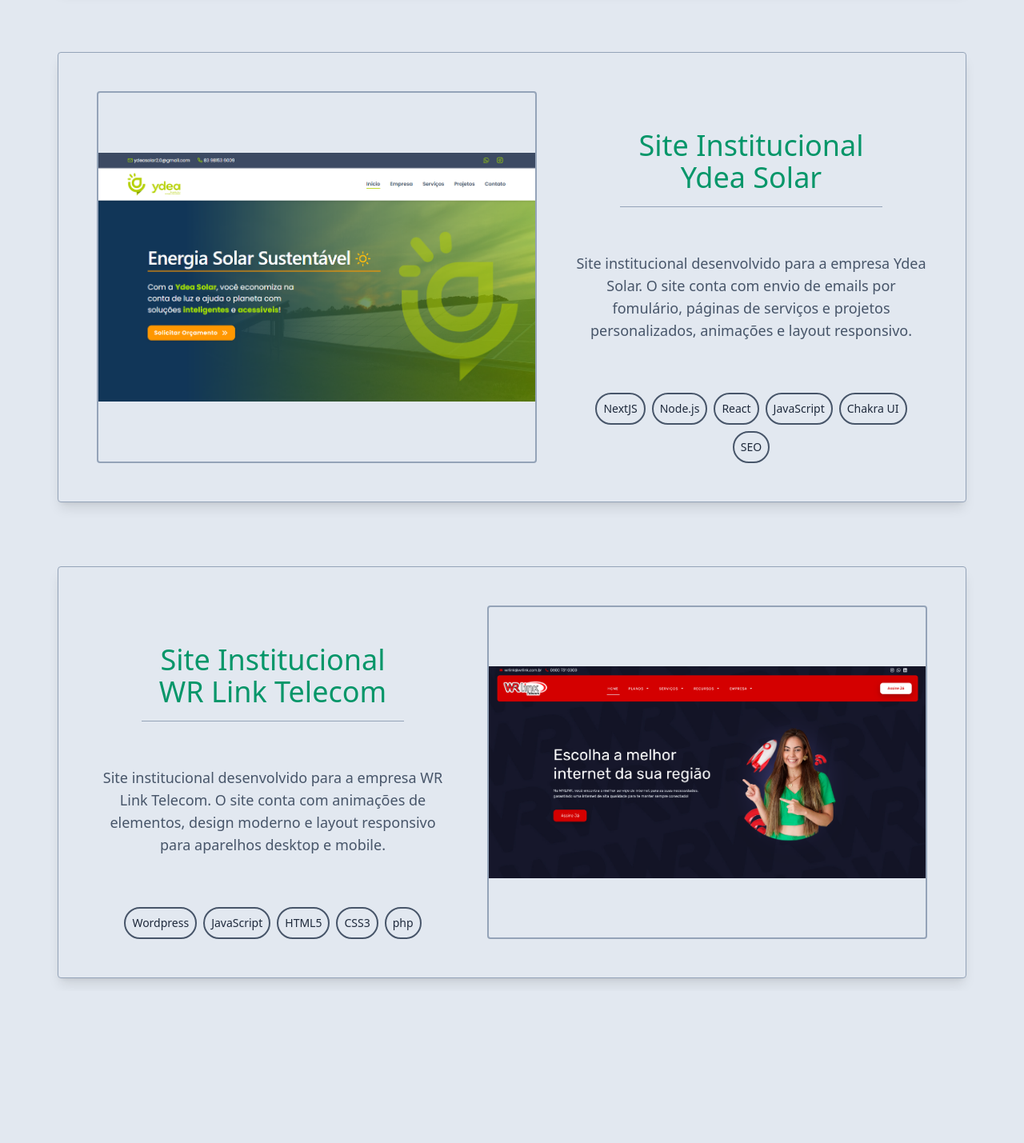
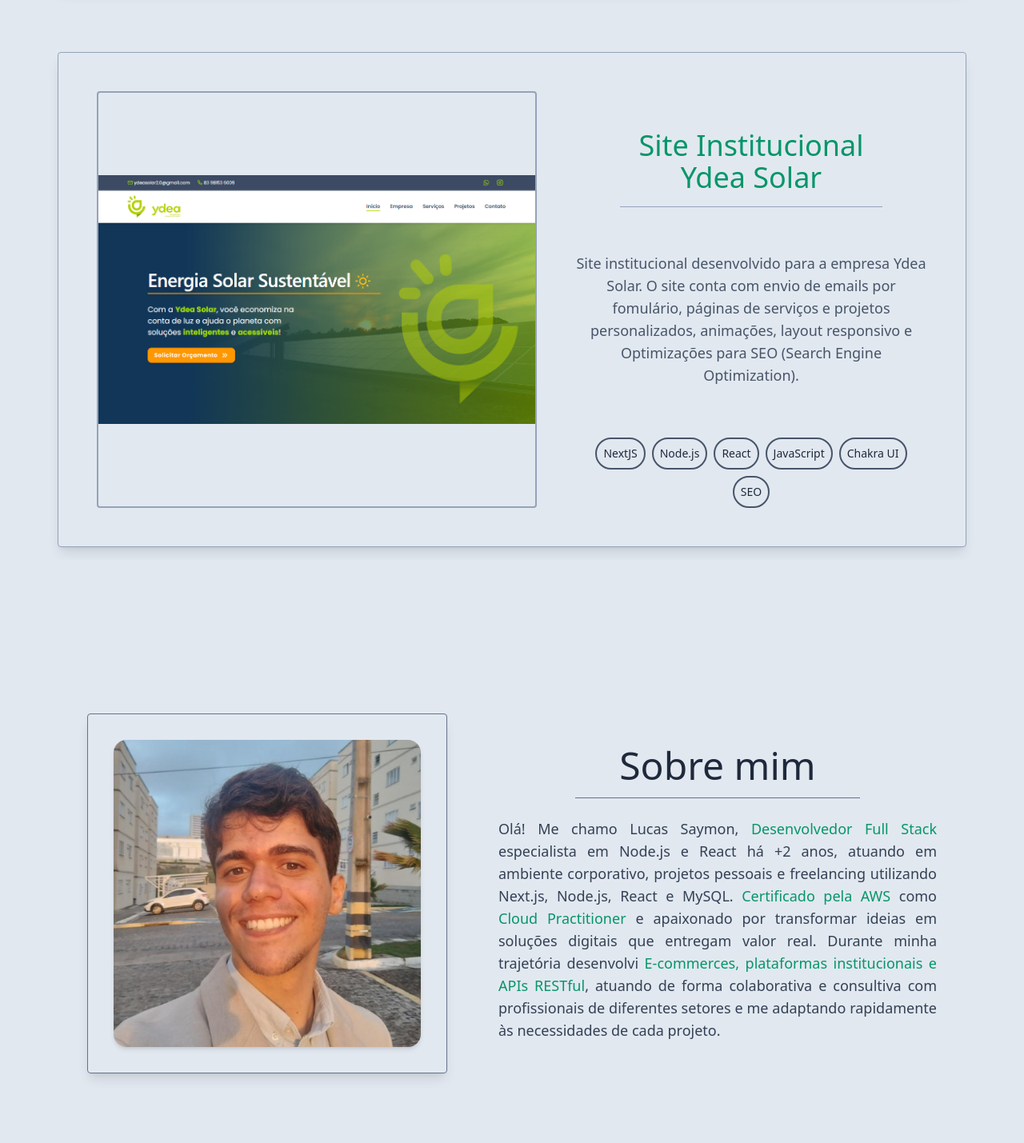
Before and after one commit to lucassaymon1/portfolio, a Next.js app: page / in a window 1280 px wide. Shown: the part 3065-4494 px from the top of the page at 80% size. Built offline with nearby package versions, Linux system fonts and the light colour scheme.

Commit message:
Edit: modify ProjectCard Component to get data from 'src/data/projects'

```diff
--- a/src/components/imgContainer/index.tsx
+++ b/src/components/ProjectCard/index.tsx
@@ -6,47 +6,47 @@
 type ImgContainerProps = {
 	src: string | StaticImageData
 	title: string
-	direction: string
+	direction?: string
 	description: string
 	link: string
 	hasTemplate: boolean
 	personalTags?: boolean
-	project: string
+	tags: string[]
 }
 
-const projectTags: Record<string, string[]> = {
-	foodexplorer: [
-		'ReactJS',
-		'JavaScript',
-		'NodeJS',
-		'JWT',
-		'SQLite',
-		'Styled-Components',
-		'chakra UI',
-		'HTML5',
-		'CSS3'
-	],
-	rocketnotes: [
-		'ReactJS',
-		'JavaScript',
-		'NodeJS',
-		'SQLite',
-		'HTML5',
-		'CSS3',
-		'Styled-Components'
-	],
-	WRlinkpage: ['Wordpress', 'JavaScript', 'HTML5', 'CSS3', 'php'],
-	ydeapage: ['NextJS', 'Node.js', 'React', 'JavaScript', 'Chakra UI', 'SEO']
-}
+// const projectTags: Record<string, string[]> = {
+// 	foodexplorer: [
+// 		'ReactJS',
+// 		'JavaScript',
+// 		'NodeJS',
+// 		'JWT',
+// 		'SQLite',
+// 		'Styled-Components',
+// 		'chakra UI',
+// 		'HTML5',
+// 		'CSS3'
+// 	],
+// 	rocketnotes: [
+// 		'ReactJS',
+// 		'JavaScript',
+// 		'NodeJS',
+// 		'SQLite',
+// 		'HTML5',
+// 		'CSS3',
+// 		'Styled-Components'
+// 	],
+// 	WRlinkpage: ['Wordpress', 'JavaScript', 'HTML5', 'CSS3', 'php'],
+// 	ydeapage: ['NextJS', 'Node.js', 'React', 'JavaScript', 'Chakra UI', 'SEO']
+// }
 
-function ImgContainer({
+function ProjectCard({
 	src,
 	title,
 	direction,
 	description,
 	link,
 	hasTemplate,
-	project
+	tags
 }: ImgContainerProps) {
 	return (
 		<a href={link} target="_blank">
@@ -87,8 +87,8 @@
 							{description}
 						</p>
 						<div className="flex justify-center align-center flex-wrap gap-2">
-							{projectTags[project].map((tag) => (
-								<Tag title={tag} key={`${project}${tag}`} />
+							{tags.map((tag, id) => (
+								<Tag title={tag} key={id} />
 							))}
 						</div>
 					</div>
@@ -98,4 +98,4 @@
 	)
 }
 
-export default ImgContainer
+export default ProjectCard
--- a/src/data/profile.tsx
+++ b/src/data/profile.tsx
@@ -1,6 +1,8 @@
 import Span from '@/components/Span'
+import avatar from '../assets/images/profile.png'
 
 export const profile = {
+	profilePic: avatar,
 	name: 'Lucas Saymon',
 	role: 'Desenvolvedor Full Stack',
 	email: 'lucassaymon.dev@gmail.com',
--- /dev/null
+++ b/src/data/projects.ts
@@ -0,0 +1,57 @@
+import foodexplorer from '../assets/images/foodexplorer.png'
+import rocketnotes from '../assets/images/rocketnotes.png'
+import WRlinkpage from '../assets/images/WRlinkpage.png'
+import ydeapage from '../assets/images/ydeapage.png'
+import { StaticImageData } from 'next/image'
+
+interface projectsProps {
+  title: string
+  link: string
+  imageSrc: string | StaticImageData
+  description: string
+  hasTemplate: boolean
+  tags: string[]
+}
+
+export const projects:projectsProps[] = [
+  {
+    title: "Food Explorer",
+    link: "https://lsfoodexplorer.netlify.app",
+    imageSrc: foodexplorer,
+    description: "Um site que oferece uma interface responsiva e a função de expor um cardápio de pratos de um restaurante de forma online, onde o usuário comum pode pesquisar e visualizar os pratos disponíveis, enquanto os administradores podem cadastrar novos pratos, assim como atualizar e excluir pratos já existentes.",
+    hasTemplate: true,
+    tags: ['ReactJS',
+		'JavaScript',
+		'NodeJS',
+		'JWT',
+		'SQLite',
+		'Styled-Components',
+		'chakra UI',
+		'HTML5',
+		'CSS3']
+  },
+  {
+    title: "Rocket Notes",
+    link: "https://lsrocketnotes.netlify.app",
+    imageSrc: rocketnotes,
+    description: "Uma aplicação web que permite que o usuário crie notas pessoais. O site conta com sistema de cadastro, login e autenticação de usuário, além de funcionalidades de busca por notas já criadas, como filtragem por barra de pesquisa ou por tags.",
+    hasTemplate: true,
+    tags: [
+		'ReactJS',
+		'JavaScript',
+		'NodeJS',
+		'SQLite',
+		'HTML5',
+		'CSS3',
+		'Styled-Components'
+	],
+  },
+  {
+    title: "Site Institucional Ydea Solar",
+    link: "https://ydeasolar.com.br",
+    imageSrc: ydeapage,
+    description: "Site institucional desenvolvido para a empresa Ydea Solar. O site conta com envio de emails por fomulário, páginas de serviços e projetos personalizados, animações, layout responsivo e Optimizações para SEO (Search Engine Optimization).",
+    hasTemplate: false,
+    tags: ['NextJS', 'Node.js', 'React', 'JavaScript', 'Chakra UI', 'SEO']
+  },
+]
--- a/src/pages/index.tsx
+++ b/src/pages/index.tsx
@@ -1,33 +1,24 @@
 import Image from 'next/image'
 import { Inter } from 'next/font/google'
 import { SkillSection } from '@/components/SkillSection'
-import ImgContainer from '@/components/imgContainer'
-import Span from '@/components/Span'
-import foodexplorer from '../assets/images/foodexplorer.png'
-import rocketnotes from '../assets/images/rocketnotes.png'
-import WRlinkpage from '../assets/images/WRlinkpage.png'
-import ydeapage from '../assets/images/ydeapage.png'
 import avatar from '../assets/images/profile.png'
-import { BsMailbox2 } from 'react-icons/bs'
 import { SiMinutemailer } from 'react-icons/si'
-import { GiMailbox } from 'react-icons/gi'
-import { GoMail } from 'react-icons/go'
 import { FiMail } from 'react-icons/fi'
-import { FaPaperPlane } from 'react-icons/fa'
-import { IoIosPaperPlane } from 'react-icons/io'
 import { BsLinkedin, BsGithub } from 'react-icons/bs'
 import { HiDocumentText } from 'react-icons/hi'
 import { NavContactItem, NavPageItem } from '@/components/NavItem'
-import { StaticImageData } from 'next/image'
 import { SectionTitle } from '@/components/SectionTitle'
 
+// data imports
 import { profile } from '../data/profile'
+import { projects } from '../data/projects'
 
-//icons for dark mode
+// icons for dark mode
 import { RiSunFill, RiMoonFill } from 'react-icons/ri'
 import { useEffect, useRef, useState } from 'react'
 import { NavMenu } from '@/components/NavMenu'
 import { Separator } from '@/components/ui/separator'
+import ProjectCard from '@/components/ProjectCard'
 
 const inter = Inter({ subsets: ['latin'] })
 
@@ -40,6 +31,7 @@
 	const contactEmail = 'lucassaymon.dev@gmail.com'
 	const emailRef = useRef<HTMLDivElement | null>(null)
 
+	// Salva o tema preferido do= usuário
 	useEffect(() => {
 		const savedTheme = localStorage.getItem('theme')
 
@@ -55,6 +47,7 @@
 		}
 	}, [])
 
+	// load saved theme
 	useEffect(() => {
 		if (theme === 'dark') {
 			document.documentElement.classList.add('dark')
@@ -63,12 +56,14 @@
 		}
 	}, [theme])
 
+	// changes the theme when user toggle theme button
 	function handleTheme() {
 		const newTheme = theme === 'dark' ? 'light' : 'dark'
 		setTheme(newTheme)
 		localStorage.setItem('theme', newTheme)
 	}
 
+	// copy the email and handle the state of the elements on the #contact section
 	function handleCopyEmail(email: string) {
 		const bgColor = theme === 'dark' ? 'bg-green-dark' : 'bg-green-light'
 		setCopyEmail(email)
@@ -107,11 +102,9 @@
 				</button>
 
 				{/* Header nav */}
-
 				<NavMenu />
 
 				{/* Sessão de apresentação */}
-
 				<div className="flex justify-center align-center flex-col pt-10 dark:text-[lightgray] text-slate-700">
 					<div className="w-full flex justify-between items-center">
 						<h1
@@ -131,7 +124,7 @@
 								target="_blank"
 							>
 								<BsLinkedin
-									className="hover:-translate-y-2 transition-all hover:text-green-300"
+									className="hover:-translate-y-2 transition-all hover:text-emerald-700 dark:hover:text-green-300"
 									size="100%"
 								/>
 							</a>
@@ -142,7 +135,7 @@
 									target="_blank"
 								>
 									<BsGithub
-										className="hover:-translate-y-2 transition-all hover:text-green-300"
+										className="hover:-translate-y-2 transition-all hover:text-emerald-700 dark:hover:text-green-300"
 										size="100%"
 									/>
 								</a>
@@ -153,7 +146,7 @@
 									target="_blank"
 								>
 									<HiDocumentText
-										className="hover:-translate-y-2 transition-all hover:text-green-300"
+										className="hover:-translate-y-2 transition-all hover:text-emerald-700 dark:hover:text-green-300"
 										size="100%"
 									/>
 								</a>
@@ -198,16 +191,13 @@
 			</section>
 			<div className="bg-slate-500 h-1"></div>
 			<div className="dark:bg-slate-900 bg-slate-200">
-				{/* Sessão de Skills */}
-
+				{/* Skills Section */}
 				<section className="pt-24 text-center mb-6 lg:mx-16" id="skills">
 					<SectionTitle title="Habilidades" />
-
 					<SkillSection theme={theme} />
 				</section>
 
-				{/* Sessão de Projetos */}
-
+				{/* Projects section */}
 				<section
 					className=" text-center
 					md:p-12 md:pb-0"
@@ -215,48 +205,22 @@
 				>
 					<SectionTitle title="Projetos" className="mt-20 lg:mt-0" />
 					<div className="flex flex-col gap-16">
-						<ImgContainer
-							link="https://lsfoodexplorer.netlify.app"
-							direction="left"
-							title="Food Explorer"
-							src={foodexplorer}
-							description="Um site que oferece uma interface responsiva e a função de expor um cardápio de pratos de um restaurante de forma online, onde o usuário comum pode pesquisar e visualizar os pratos disponíveis, enquanto os administradores podem cadastrar novos pratos, assim como atualizar e excluir pratos já existentes."
-							hasTemplate={true}
-							project={'foodexplorer'}
-						/>
-						<ImgContainer
-							link="https://lsrocketnotes.netlify.app"
-							direction="right"
-							title="Rocket Notes"
-							src={rocketnotes}
-							description="Uma aplicação web que permite que o usuário crie notas pessoais. O site conta com sistema de cadastro, login e autenticação de usuário, além de funcionalidades de busca por notas já criadas, como filtragem por barra de pesquisa ou por tags."
-							hasTemplate={true}
-							project={'rocketnotes'}
-						/>
-						<ImgContainer
-							link="https://ydeasolar.com.br"
-							direction="left"
-							title="Site Institucional Ydea Solar"
-							src={ydeapage}
-							description="Site institucional desenvolvido para a empresa Ydea Solar. O site conta com envio de emails por fomulário, páginas de serviços e projetos personalizados, animações e layout responsivo."
-							hasTemplate={false}
-							project={'ydeapage'}
-						/>
-						<ImgContainer
-							link="https://site.wrlink.com.br"
-							direction="right"
-							title="Site Institucional WR Link Telecom"
-							src={WRlinkpage}
-							description="Site institucional desenvolvido para a empresa WR Link Telecom. O site conta com animações de elementos, design moderno e layout responsivo para aparelhos desktop e mobile."
-							hasTemplate={false}
-							project={'WRlinkpage'}
-						/>
+						{projects.map((project, id) => (
+							<ProjectCard
+								link={project.link}
+								title={project.title}
+								src={project.imageSrc}
+								description={project.description}
+								hasTemplate={project.hasTemplate}
+								tags={project.tags}
+								direction={id % 2 === 0 ? 'left' : 'right'}
+							/>
+						))}
 					</div>
 				</section>
 			</div>
 
-			{/* Sessão sobre */}
-
+			{/* About Section */}
 			<section
 				className="dark:bg-slate-900 bg-slate-200 pt-24 pb-36 md:pt-48 md:px-12 lg:px-16"
 				id="about"
@@ -272,7 +236,7 @@
 					<div className="h-full p-6 border border-slate-500 rounded-sm shadow-lg lg:p-8">
 						<Image
 							className="rounded-2xl w-56 shadow-md sm:w-72 md:w-80 lg:w-96"
-							src={avatar}
+							src={profile.profilePic}
 							alt="Minha foto de perfil"
 						/>
 					</div>
@@ -292,8 +256,7 @@
 			</section>
 			<div className="bg-slate-500 h-1"></div>
 
-			{/* Sessão de contato */}
-
+			{/* Contact Section */}
 			<section
 				className="
 				bg-gradient-radial dark:from-slate-800 from-slate-100 dark:to-black to-slate-400
@@ -334,8 +297,7 @@
 							</div>
 						</div>
 
-						{/* Componente de copiar email */}
-
+						{/* Component for email copying */}
 						<div className="w-full grid grid-cols-4">
 							<div className="w-full dark:bg-slate-200 bg-slate-800 rounded-tl-xl flex items-center justify-center">
 								<FiMail className="dark:text-black text-white" size="24px" />
@@ -358,8 +320,7 @@
 					</div>
 				</div>
 
-				{/* Links para contato */}
-
+				{/* Links for contact */}
 				<nav className="flex justify-center">
 					<ul className="flex flex-row gap-4">
 						<NavContactItem isLast={false} title="GitHub" link={profile.github}>
```
Also changed, not shown: src/components/NavMenu/index.tsx (+3 -4 lines).
